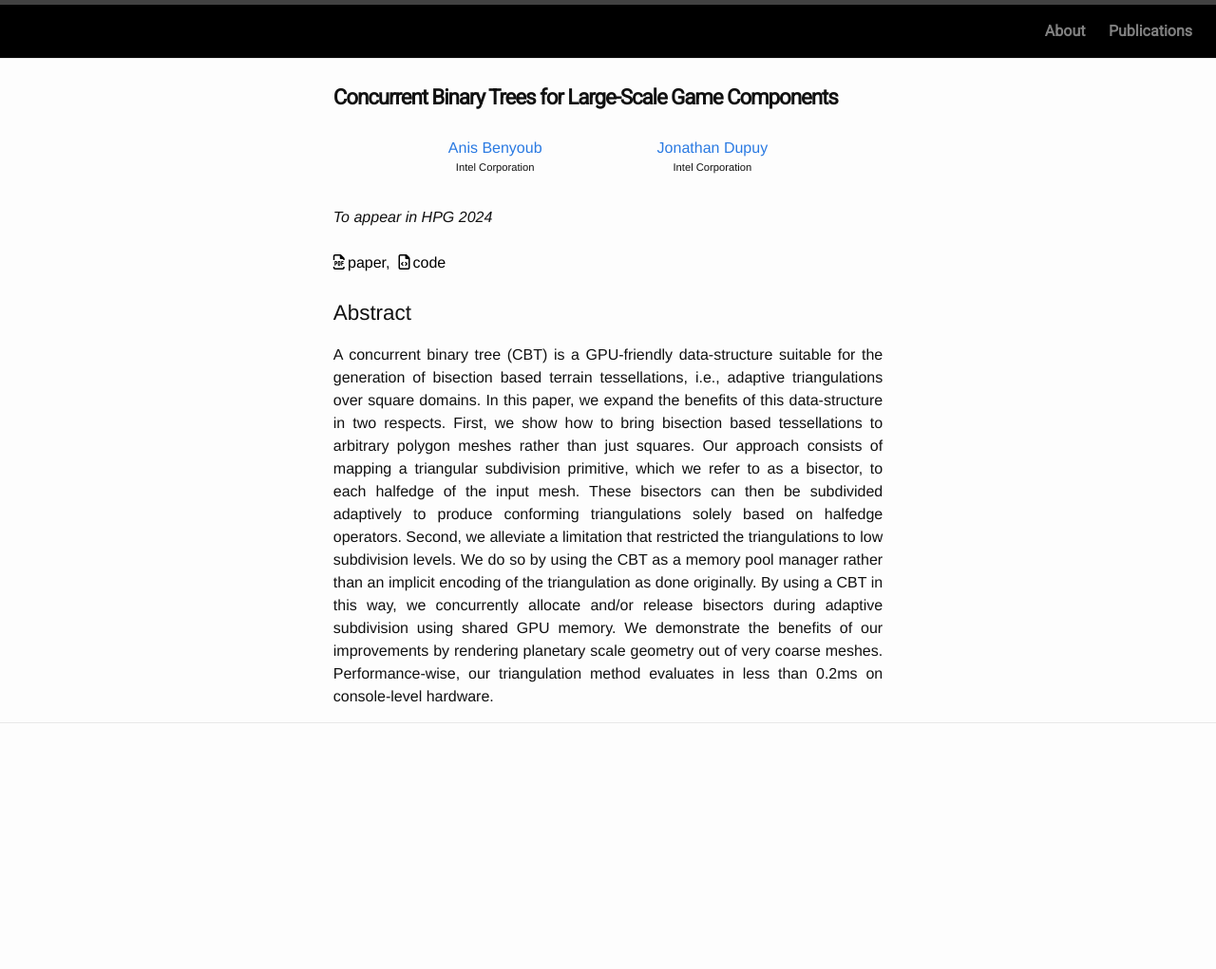
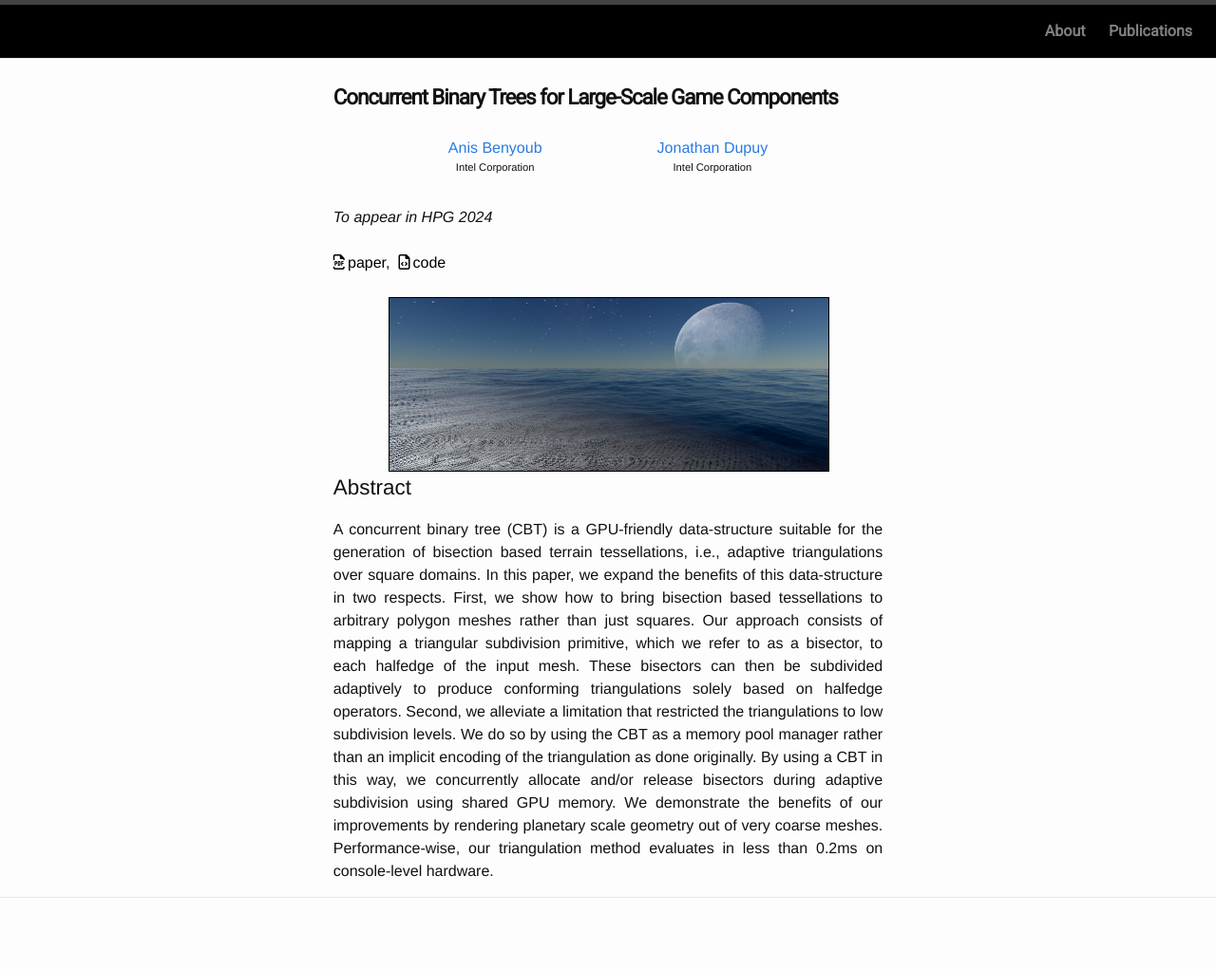
Before and after one commit to ggx-research/ggx-research.github.io, a Jekyll site: the page built from _posts/2024-08-27-publication-cbt.md, in a window 1280 px wide. Shown: the whole page at 95% size. Built offline with Jekyll 4.4.1, drawn with Linux system fonts in a browser that asks for light colours; before the commit the page ends 900 px from its top, so only the background shows below that.

Commit message:
added teaser image

```diff
--- a/_posts/2024-08-27-publication-cbt.md
+++ b/_posts/2024-08-27-publication-cbt.md
@@ -18,6 +18,13 @@ materials: [
     { type: "code", name: "code", url: "https://github.com/AnisB/large_cbt" }
 ]
 ---
+
+<div style="display:flex; justify-content: space-evenly;">
+    <div style="position:relative; width:80%;">
+        <img style="width:100%; border:solid 1px black;" src="/images/posts/2024-publication-cbt/cbt-teaser.jpg">
+    </div>
+</div>
+
 ## Abstract
 
 A concurrent binary tree (CBT) is a GPU-friendly data-structure suitable for the generation of bisection based terrain tessellations, i.e., adaptive triangulations over square domains. In this paper, we expand the benefits of this data-structure in two respects. First, we show how to bring bisection based tessellations to arbitrary polygon meshes rather than just squares. Our approach consists of mapping a triangular subdivision primitive, which we refer to as a bisector, to each halfedge of the input mesh. These bisectors can then be subdivided adaptively to produce conforming triangulations solely based on halfedge operators. Second, we alleviate a limitation that restricted the triangulations to low subdivision levels. We do so by using the CBT as a memory pool manager rather than an implicit encoding of the triangulation as done originally. By using a CBT in this way, we concurrently allocate and/or release bisectors during adaptive subdivision using shared GPU memory. We demonstrate the benefits of our improvements by rendering planetary scale geometry out of very coarse meshes. Performance-wise, our triangulation method evaluates in less than 0.2ms on console-level hardware.
```
Also changed, not shown: images/posts/2024-publication-cbt/cbt-teaser.jpg (added).
